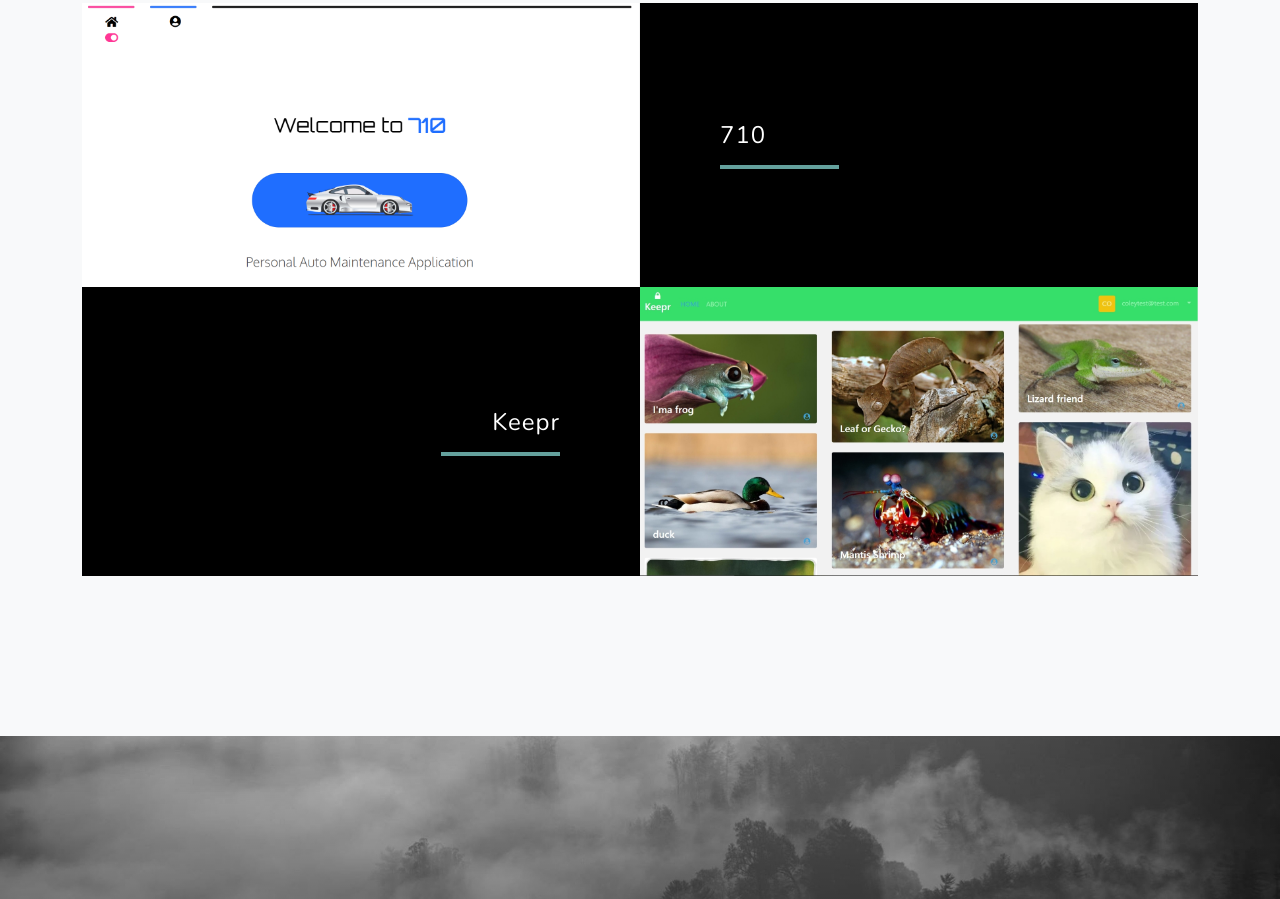
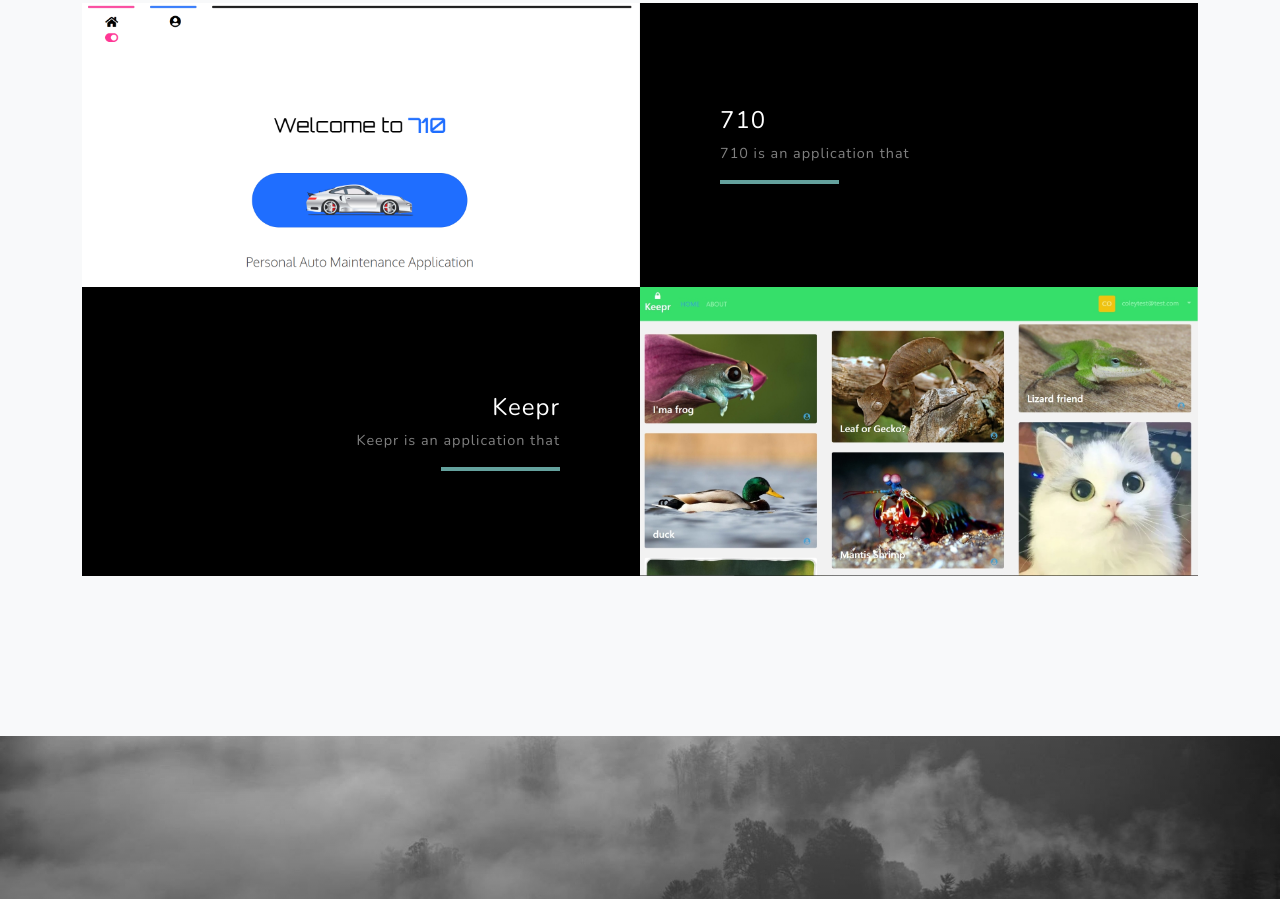
Before and after one commit to ColeyDohmen/coleydohmen.github.io, a website: page dist/index.html in a window 1280 px wide. Shown: the part 1900-2799 px from the top of the page. Drawn offline with nearby package versions, Linux system fonts and the light colour scheme.

Commit message:
app updates

```diff
--- a/dist/index.html
+++ b/dist/index.html
@@ -93,8 +93,7 @@
                         <div class="d-flex h-100">
                             <div class="project-text w-100 my-auto text-center text-lg-left">
                                 <h4 class="text-white">710</h4>
-                                <!-- <p class="mb-0 text-white-50">An example of where you can put an image of a project, or
-                                    anything else, along with a description.</p> -->
+                                <p class="mb-0 text-white-50">710 is an application that</p>
                                 <hr class="d-none d-lg-block mb-0 ml-0" />
                             </div>
                         </div>
@@ -109,9 +108,7 @@
                         <div class="d-flex h-100">
                             <div class="project-text w-100 my-auto text-center text-lg-right">
                                 <h4 class="text-white">Keepr</h4>
-                                <!-- <p class="mb-0 text-white-50">Another example of a project with its respective
-                                    description. These sections work well responsively as well, try this theme on a
-                                    small screen!</p> -->
+                                <p class="mb-0 text-white-50">Keepr is an application that</p>
                                 <hr class="d-none d-lg-block mb-0 mr-0" />
                             </div>
                         </div>
```
